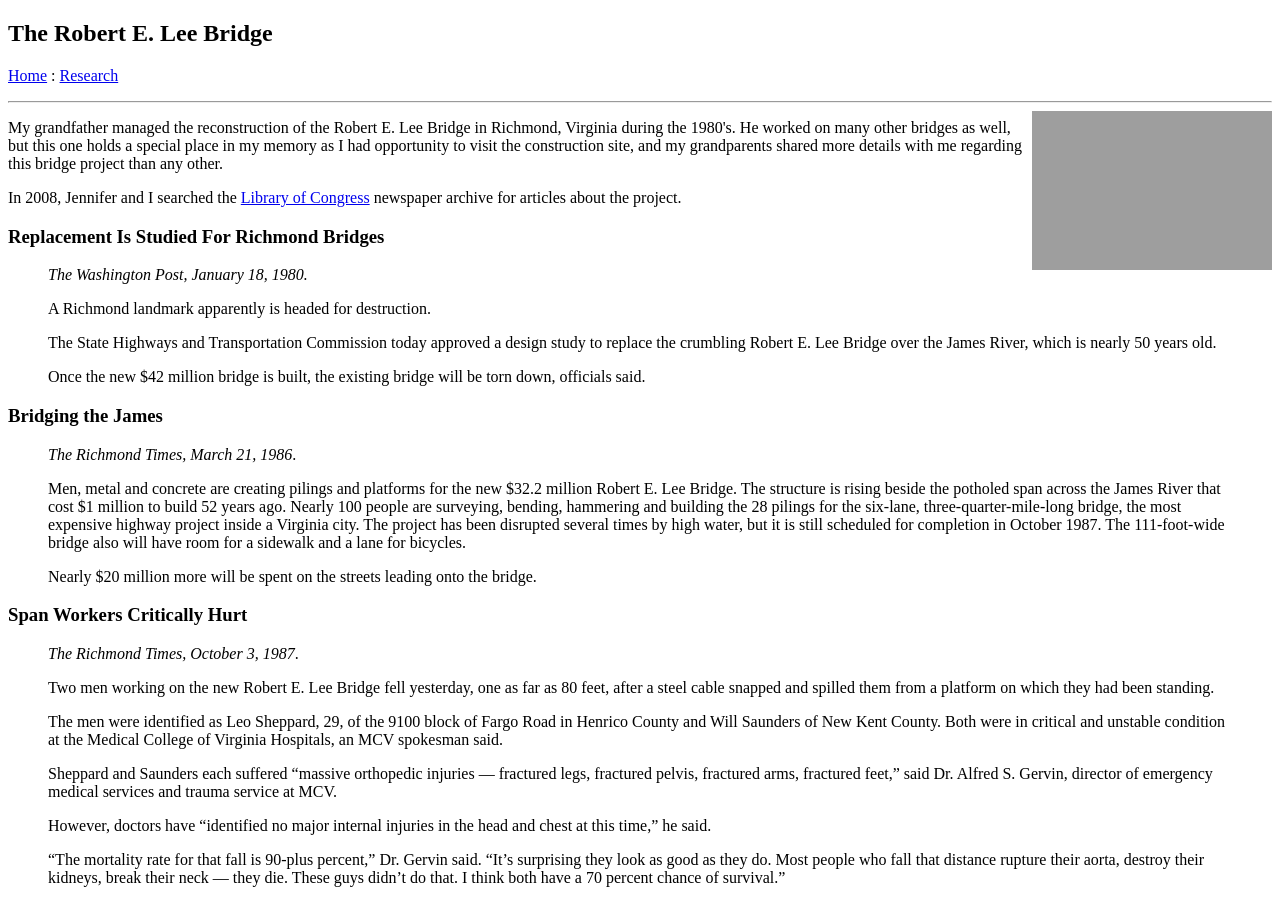
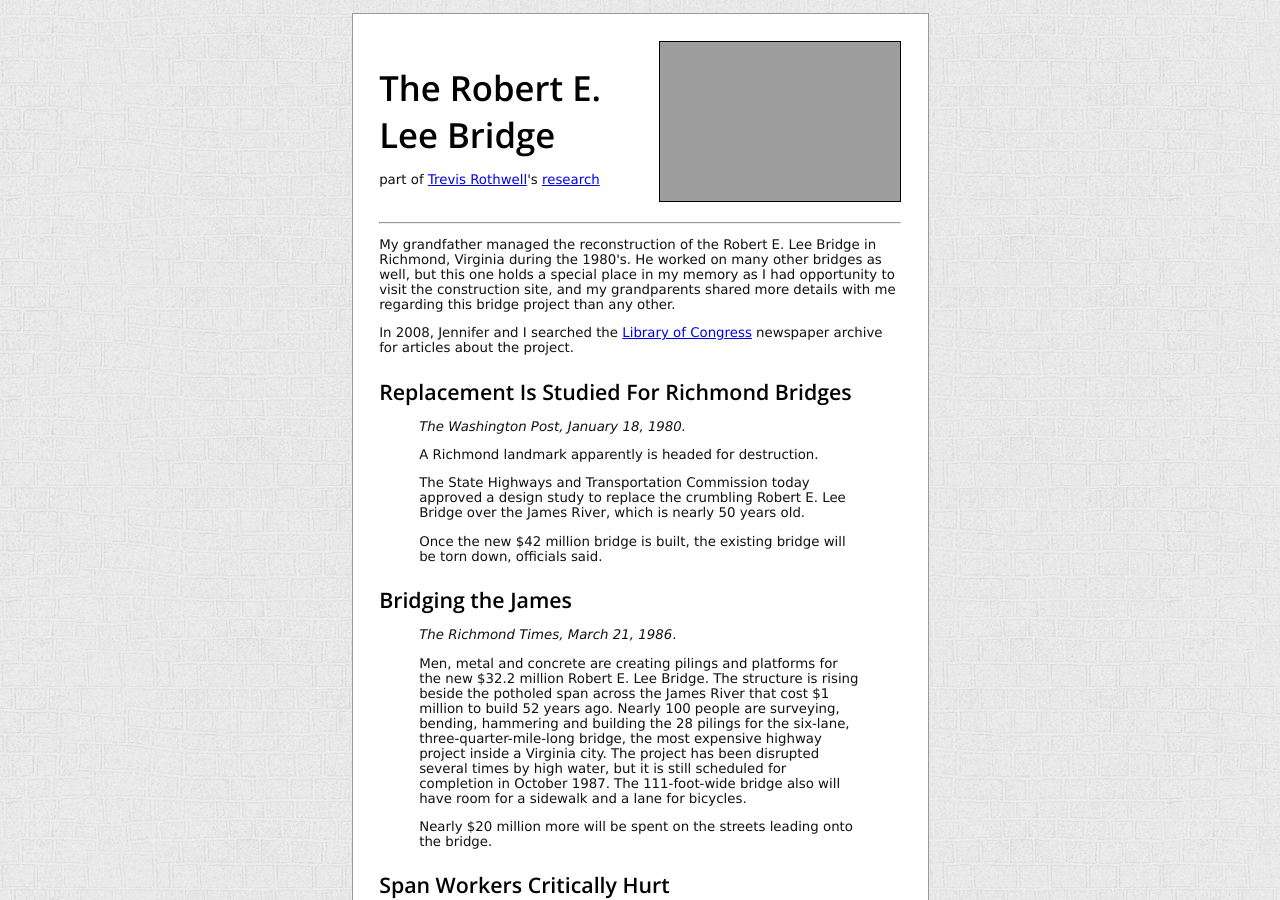
Before and after one commit to tjr/tjr.github.com, a Jekyll site: the page research/robert-e-lee-bridge.html, which Jekyll copies as it is, in a window 1280 px wide and 900 px high. Built offline with Jekyll 4.4.1, drawn with Linux system fonts in a browser that asks for light colours; grey boxes are pictures that could not be loaded.

Commit message:
updated research pages

```diff
--- a/research/index.html
+++ b/research/index.html
@@ -53,8 +53,7 @@ in the 1960's. But there's still much that could be done.
 
 <div class="powderblue">
 <p>
-<b>Contact</b>: <a href="mailto:tjr@acm.org">tjr@acm.org</a> :
-<a href="http://pgp.mit.edu:11371/pks/lookup?op=get&search=0x03B7725C092D4D37">public key</a>
+<b>Contact</b>: <a href="mailto:tjr@acm.org">tjr@acm.org</a>
 </p>
 </div>
 
--- a/research/robert-e-lee-bridge.html
+++ b/research/robert-e-lee-bridge.html
@@ -1,18 +1,25 @@
-<!DOCTYPE html>
-<html lang="en-us" xmlns="http://www.w3.org/1999/xhtml">
+<html>
 <head>
-  <meta charset="utf-8"/>
-  <title>The Robert E. Lee Bridge</title>
-  <link rel="stylesheet" href="/site.css" media="all" title="Default" charset="utf-8"/>
+    <title>The Robert E. Lee Bridge</title>
+    <link rel="stylesheet" href="/css/research.css" media="all" title="Default" charset="utf-8">
 </head>
+
 <body>
-    <h2>The Robert E. Lee Bridge</h2>
-<p>
-<a href="/">Home</a> : <a href="/research/">Research</a>
-<hr>
+<div id="content">
+
+<div class="white">
 
 <a href="http://www.flickr.com/photos/trothwell/5092293744/" title="Me at the Robert E. Lee Bridge Construction Site by trothwell, on Flickr"><img src="http://farm5.static.flickr.com/4145/5092293744_93bb7cd88a_m.jpg" width="240" height="159" alt="Me at the Robert E. Lee Bridge Construction Site" class="photo" align="right"/></a>
 
+<h1>The Robert E. Lee Bridge</h1>
+
+<p>
+part of <a href="/">Trevis Rothwell</a>'s <a href="/research/">research</a>
+</p>
+
+<br clear=right>
+
+<hr>
 <p>My grandfather managed the reconstruction of the Robert E. Lee Bridge in Richmond, Virginia
 during the 1980's. He worked on many other bridges as well, but this one holds a special
 place in my memory as I had opportunity to visit the construction site,
@@ -103,8 +110,15 @@ Robert E. Lee Bridge has been reminded of the river&#8217;s power: The project&#
 causeways have been washed out five times. Overlooking the James is the Pavilion, an
 addition to Ethyl Corp. that will include meeting and eating space.</p></blockquote>
 
-<br clear=right>
-<hr>
-<i><a href="mailto:tjr@acm.org">tjr@acm.org</a></i>
+</div>
+
+<div class="powderblue">
+<p>
+<b>Contact</b>: <a href="mailto:tjr@acm.org">tjr@acm.org</a>
+</p>
+</div>
+
+</div>
+
 </body>
 </html>
```
